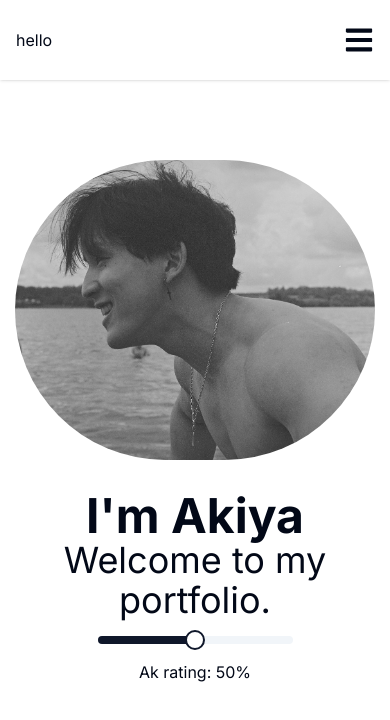
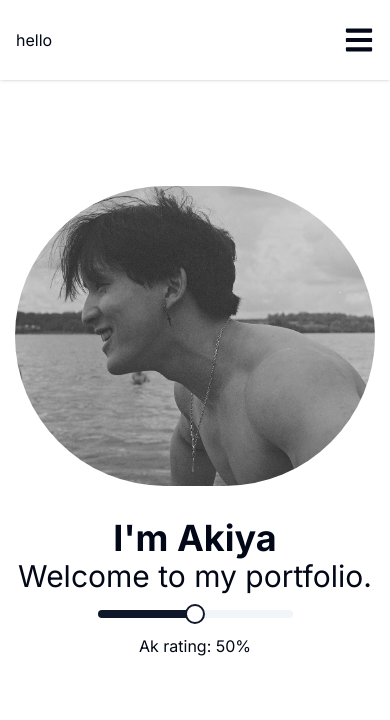
Before and after one commit to Don0903/akiyahoken.com, a Next.js app: page / in a window 390 px wide. Shown: the top 720 px of the page. Built offline with nearby package versions, Linux system fonts and the light colour scheme.

Commit message:
Favicon update

```diff
--- a/app/components/home.tsx
+++ b/app/components/home.tsx
@@ -68,7 +68,7 @@ export default function Home() {
           }}
           whileHover={{ scale: 1.2 }}
           whileTap={{ scale: 0.9 }}
-          className="box md:text-6xl text-5xl font-bold flex hover:cursor-pointer select-none"
+          className="box md:text-6xl sm:text-5xl text-4xl font-bold flex hover:cursor-pointer select-none"
         >
           {composedWord}
         </motion.h1>
@@ -80,7 +80,7 @@ export default function Home() {
             delay: 0.2,
             ease: [0, 0.71, 0.2, 1.01],
           }}
-          className="text-4xl flex justify-center items-center flex-col text-center"
+          className="text-3xl flex justify-center items-center flex-col text-center"
         >
           Welcome to my portfolio.
         </motion.p>
--- a/app/layout.tsx
+++ b/app/layout.tsx
@@ -1,22 +1,24 @@
-import './globals.css'
-import type { Metadata } from 'next'
-import { Inter } from 'next/font/google'
+import "./globals.css";
+import type { Metadata } from "next";
+import { Inter } from "next/font/google";
 
-
-const inter = Inter({ subsets: ['latin'] })
+const inter = Inter({ subsets: ["latin"] });
 
 export const metadata: Metadata = {
-  title: 'Portfolio'
-}
+  title: "Portfolio",
+};
 
 export default function RootLayout({
   children,
 }: {
-  children: React.ReactNode
+  children: React.ReactNode;
 }) {
   return (
     <html lang="en">
+      <head>
+        <link rel="icon" href="/profile.jpg" sizes="any" />
+      </head>
       <body className={inter.className}>{children}</body>
     </html>
-  )
+  );
 }
```
